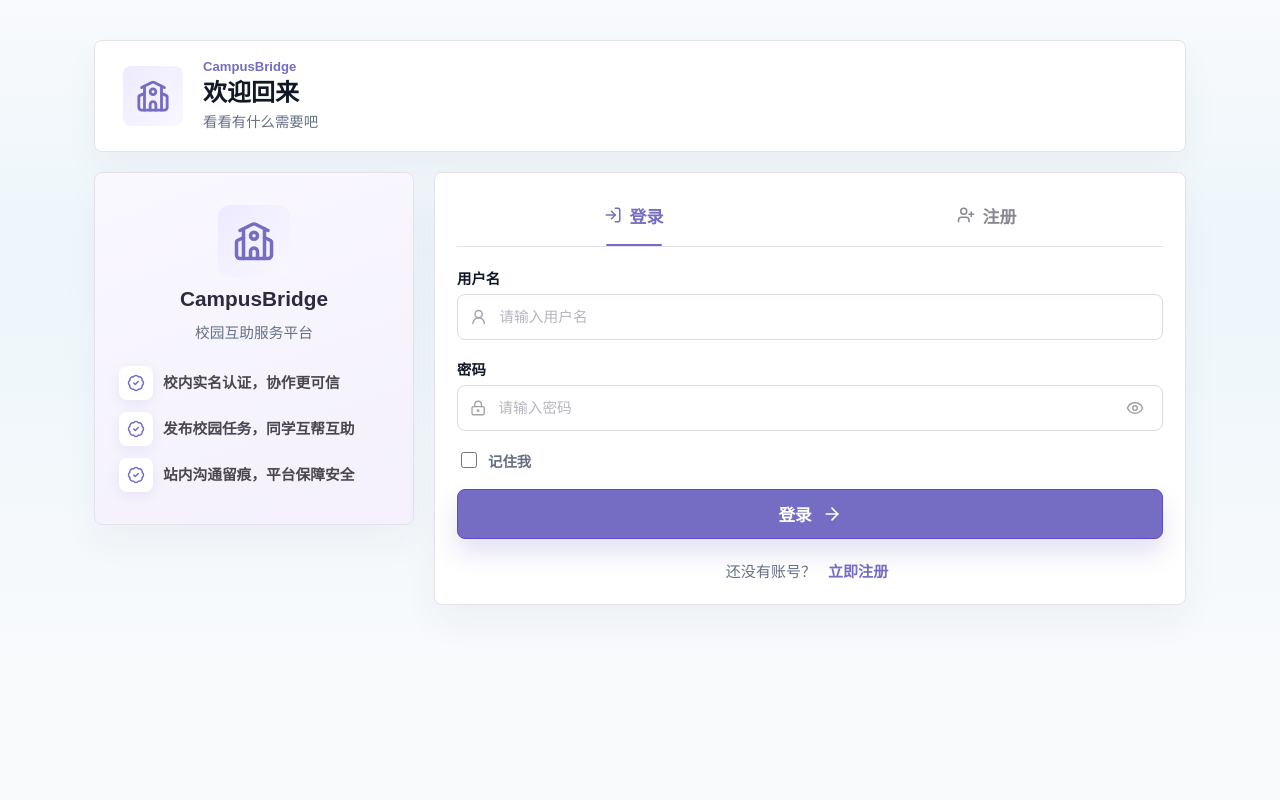
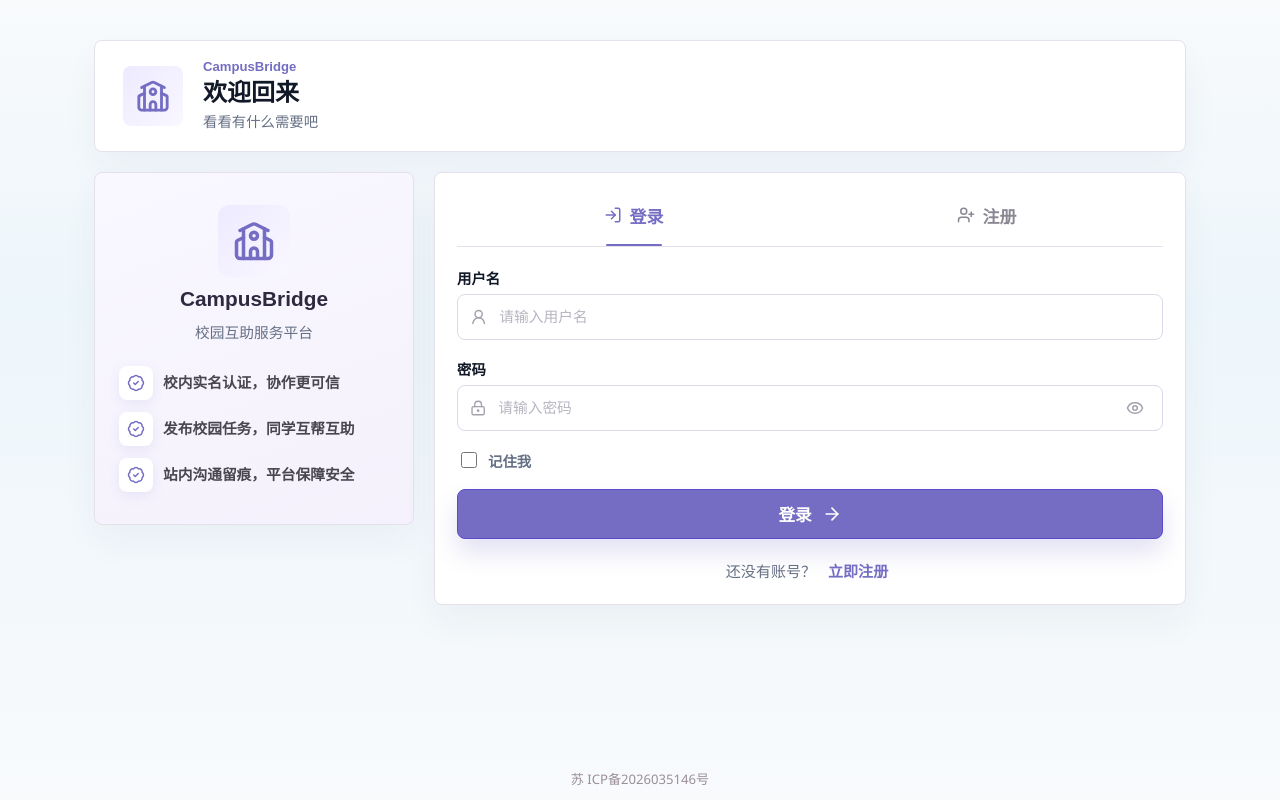
Before and after one commit to X-Immortal/CampusBridge, a Vue app in the folder frontend/: page /auth in a window 1280 px wide. Built offline with nearby package versions, Linux system fonts and the light colour scheme; no server answers.

Commit message:
ICP备案

```diff
--- a/frontend/src/App.vue
+++ b/frontend/src/App.vue
@@ -1,3 +1,36 @@
 <template>
-  <router-view />
+  <div class="app-shell">
+    <main class="app-content">
+      <router-view />
+    </main>
+    <footer class="app-footer">
+      <a href="https://beian.miit.gov.cn/" target="_blank" rel="noopener">
+        苏 ICP备2026035146号
+      </a>
+    </footer>
+  </div>
 </template>
+
+<style>
+.app-shell {
+  min-height: 100vh;
+  display: flex;
+  flex-direction: column;
+}
+.app-content {
+  flex: 1;
+}
+.app-footer {
+  text-align: center;
+  padding: 12px 0;
+  font-size: 0.82rem;
+  color: #9b8f98;
+}
+.app-footer a {
+  color: #9b8f98;
+  text-decoration: none;
+}
+.app-footer a:hover {
+  text-decoration: underline;
+}
+</style>
--- a/frontend/vite.config.js
+++ b/frontend/vite.config.js
@@ -7,7 +7,7 @@ export default defineConfig({
     port: 5173,
     proxy: {
       '/api': {
-        target: 'http://localhost:8080',
+        target: 'http://localhost:8081',
         changeOrigin: true
       }
     }
```
